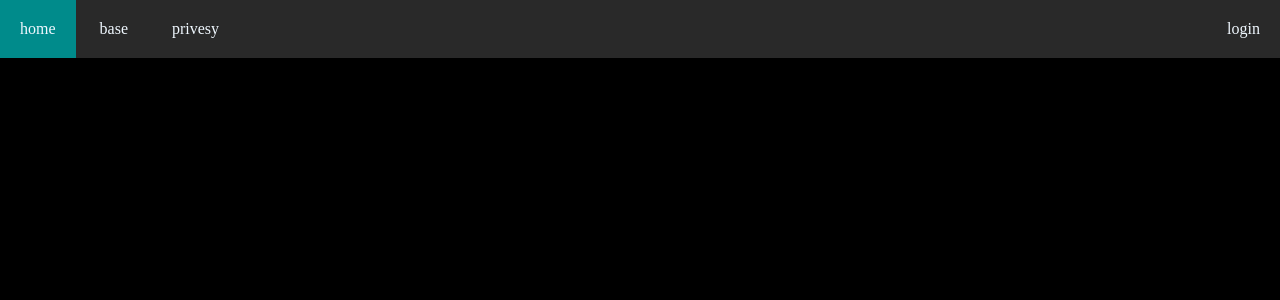
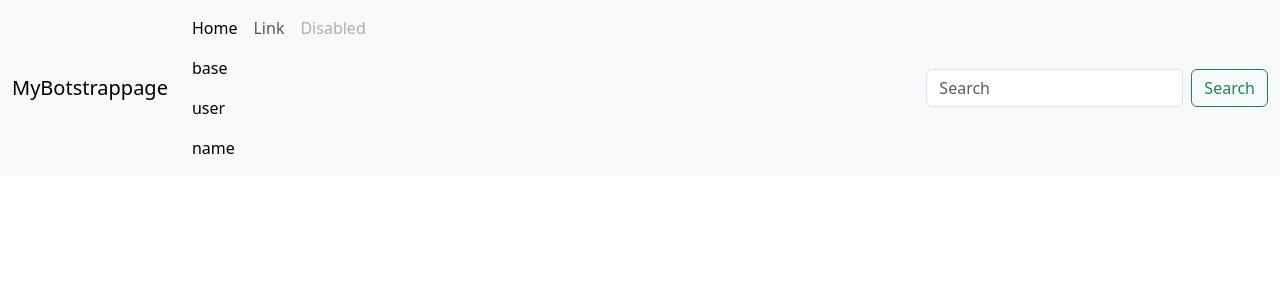
Before and after one commit to DirtyWarrrior/flask_codemy, a Flask app: page / in a window 1280 px wide. Shown: the top 300 px of the page. Run offline with Flask 3, Linux system fonts and the light colour scheme.

Commit message:
using forms

```diff
--- a/app.py
+++ b/app.py
@@ -1,7 +1,44 @@
 from flask import Flask, render_template, url_for
+from flask_wtf import FlaskForm
+from wtforms import StringField, SubmitField
+from wtforms.validators import DataRequired
+
 
 
 app = Flask(__name__)
+
+# Scurity key
+app.config["SECRET_KEY"] = "a secure key dont puch git"
+
+# Create a Form Class
+
+class NamerForm(FlaskForm):
+    name = StringField("Wahts your Name", validators=[DataRequired()])
+    submit = SubmitField("submit")
+
+
+
+# create name page
+
+@app.route("/name", methods = ["GET", "POST"])
+def name():
+    name = None
+    form = NamerForm()
+    # validate Form /data
+    if form.validate_on_submit():
+        name = form.name.data
+        form.name.data = ""
+
+    return render_template("name.html", name=name, form=form)
+
+
+
+
+
+
+
+
+
 
 
 # user a variable called name localhos:port/test/lorenz will have a resulte
@@ -9,6 +46,7 @@ app = Flask(__name__)
 def username(name):
     return "<h1>How are you {}?????</h1>".format(name)
 
+# normal route to a html doc
 @app.route("/")
 @app.route("/home")
 def home():
@@ -24,7 +62,7 @@ def base():
 @app.errorhandler(404)
 def page_not_found(e):
     return render_template("404.html"), 404
-# Ivalid Server Error thing
+# Ivalid Server Error
 @app.errorhandler(500)
 def page_not_found(e):
     return render_template("500.html"), 500
@@ -34,8 +72,24 @@ if __name__ == "__main__":
     app.run(debug=True)
 
 
+
+
+
+
+
+
+
+
+
+
+
+
+
+
+
+
 # save code on git hub version controle
 
 # git add .
 # git commit -am "what did i change?"
-#
+# git push
--- a/templates/base.html
+++ b/templates/base.html
@@ -4,11 +4,15 @@
     <meta charset="UTF-8">
     <meta name="viewport" content="width=device-width, initial-scale=1.0">
     <link rel="stylesheet" href="{{ url_for('static', filename='styles.css') }}">
+
+    <!--  add Bootdstrap lets see if defer works otherwise i need to putt it at the end of body (link </body)  -->
+    <link href="https://cdn.jsdelivr.net/npm/bootstrap@5.3.2/dist/css/bootstrap.min.css" rel="stylesheet" integrity="sha384-T3c6CoIi6uLrA9TneNEoa7RxnatzjcDSCmG1MXxSR1GAsXEV/Dwwykc2MPK8M2HN" crossorigin="anonymous">
+    <script defer src="https://cdn.jsdelivr.net/npm/bootstrap@5.3.2/dist/js/bootstrap.bundle.min.js" integrity="sha384-C6RzsynM9kWDrMNeT87bh95OGNyZPhcTNXj1NW7RuBCsyN/o0jlpcV8Qyq46cDfL" crossorigin="anonymous"></script>
     {% block head %}
     {% endblock %}
 </head>
 <body>
-    <header class="nav-bar">
+    <!-- <header class="nav-bar">
         <nav class="nav-list">
             <a href="{{ url_for('home') }}">home</a>
             <a href="{{ url_for('base') }}">base</a>
@@ -16,8 +20,19 @@
         </nav>
         <nav class="nav-login-menu">
             <a href="">login</a>
+            <a href="">new acount</a>
         </nav>
-    </header>
+    </header> -->
+    <!-- botstrap nav -->
+
+    {% include "navbar.html" %}
+
+
+
+
+
+
+
     <div class="content">
         {% block content %}
         {% endblock %}
--- /dev/null
+++ b/templates/navbar.html
@@ -0,0 +1,28 @@
+<nav class="navbar navbar-expand-lg bg-body-tertiary">
+    <div class="container-fluid">
+      <a class="navbar-brand" href="#">MyBotstrappage</a>
+      <button class="navbar-toggler" type="button" data-bs-toggle="collapse" data-bs-target="#navbarSupportedContent" aria-controls="navbarSupportedContent" aria-expanded="false" aria-label="Toggle navigation">
+        <span class="navbar-toggler-icon"></span>
+      </button>
+      <div class="collapse navbar-collapse" id="navbarSupportedContent">
+        <ul class="navbar-nav me-auto mb-2 mb-lg-0">
+          <li class="nav-item">
+            <a class="nav-link active" aria-current="page" href="{{ url_for('home') }}">Home</a>
+            <a class="nav-link active" aria-current="page" href="{{ url_for('base') }}">base</a>
+            <a class="nav-link active" aria-current="page" href="{{ url_for('username', name='kevin') }}">user</a>
+            <a class="nav-link active" aria-current="page" href="{{ url_for('name') }}">name</a>
+          </li>
+          <li class="nav-item">
+            <a class="nav-link" href="#">Link</a>
+          </li>
+          <li class="nav-item">
+            <a class="nav-link disabled" aria-disabled="true">Disabled</a>
+          </li>
+        </ul>
+        <form class="d-flex" role="search">
+          <input class="form-control me-2" type="search" placeholder="Search" aria-label="Search">
+          <button class="btn btn-outline-success" type="submit">Search</button>
+        </form>
+      </div>
+    </div>
+  </nav>
```
Also changed, not shown: requirements.txt (added, +7 -0 lines), templates/name.html (added, +19 -0 lines).
